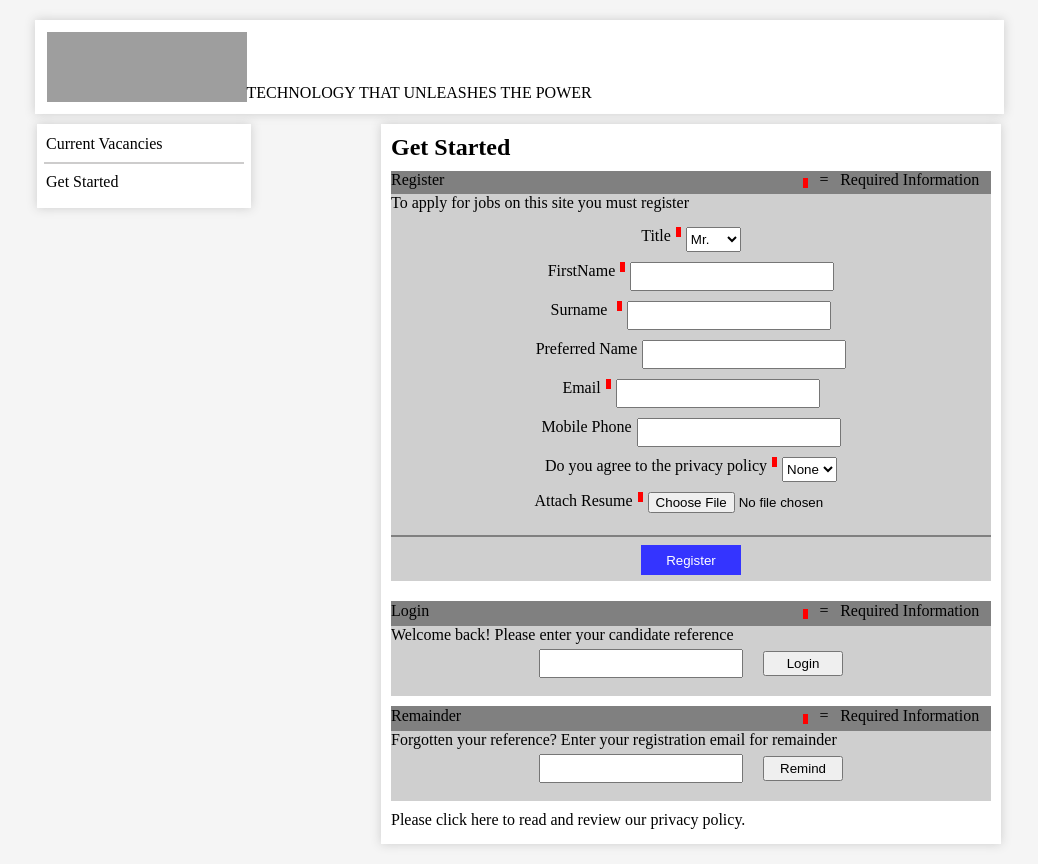
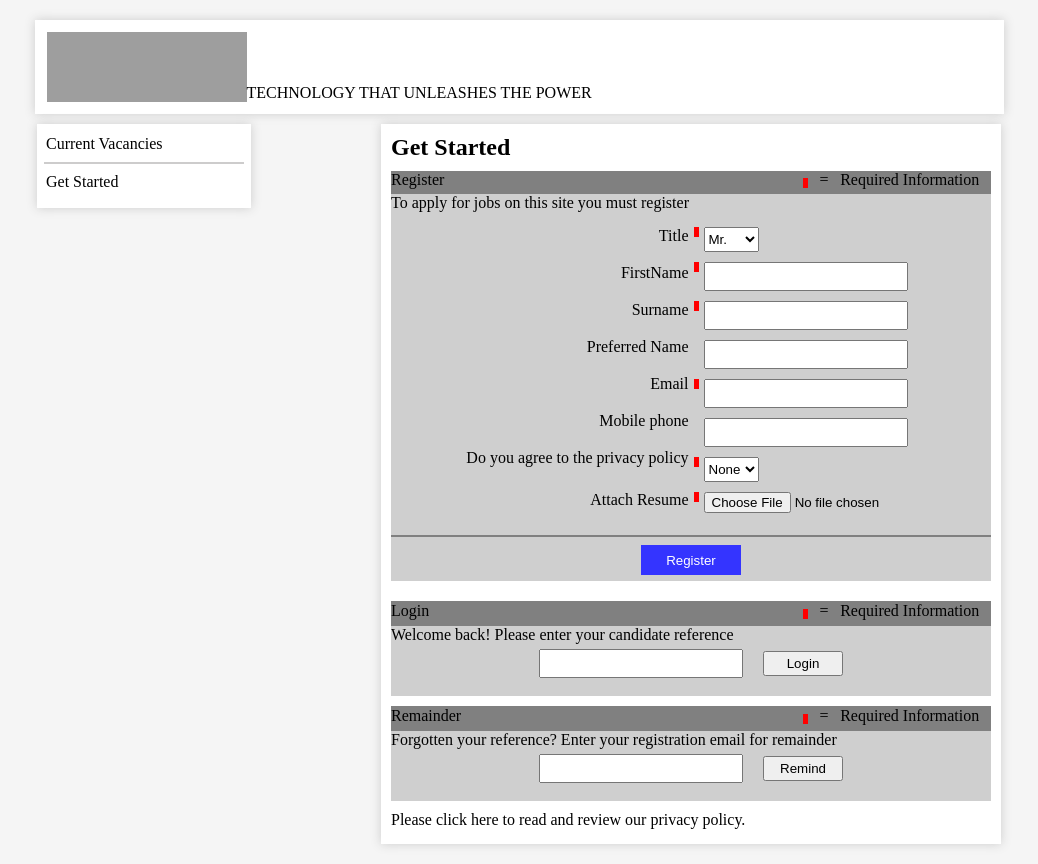
Before and after one commit to Chand-007/ApplicationForm, a React (Vite) app: page / in a window 1280 px wide. Shown: the whole page, without its empty margins (121-1159 px from the left). Built offline with nearby package versions, Linux system fonts and the light colour scheme; grey boxes are pictures that could not be loaded.

Commit message:
corrected application form settings

```diff
--- a/src/components/Container3.jsx
+++ b/src/components/Container3.jsx
@@ -19,68 +19,114 @@ export default function Container3(){
                 <p>To apply for jobs on this site you must register</p>
 
                 <div className="application-form">
-                <label>
-                    Title
+
+                    <div className="application-details">
+
+                        <div className="labels-all">
+                        <label>
+                            Title
+                        </label>
+                        <label>
+                            FirstName
+                        </label>
+                        <label>
+                            Surname
+                            <div className="bubble"></div>
+                        </label>
+                        <label>
+                            Preferred Name
+                        </label>
+                        <label>
+                            Email
+                        </label>
+                        <label>
+                            Mobile phone
+                        </label>
+                        <label>
+                            <p>Do you agree to the privacy policy</p>
+                        </label>
+                        <label>
+                            <p> Attach Resume</p>
+                         </label>
+                    </div>
+
+                    <div className='label-details'>
+
+
+                    <div className="label-one right-details">
+
                     <div className="red-color"></div>
                     <select name="title-selection">
                         <option value="Mr.">Mr.</option>
                         <option value="Mrs.">Mrs.</option>
                         <option value="Master">Master</option>
                     </select>
-                </label>
 
-                <label>
-                    FirstName
+                    </div>
+
+                    <div className='label-two right-details'>
                     <div className="red-color"></div>
                     <input type="text"/>
-                </label>
+                    </div>
 
-                <label>
-                    Surname
-                    <div className="bubble"></div>
+
+
+
+                     <div className='label-three right-details'>
                     <div className="red-color"></div>
                     <input type="text"/>
-                </label>
+                     </div>
 
 
-                <label>
-                    Preferred Name
-                    <input type="text"/>
-                </label>
 
 
-                <label>
-                    Email
+                    <div className='label-four right-details'>
+                        <input type="text"/>
+                    </div>
+
+
+
+
+                     <div className='label-five right-details'>
                     <div className="red-color"></div>
                     <input type="text"/>
-                </label>
+                     </div>
 
-                <label>
-                    Mobile Phone
-                    <input type="text"/>
-                </label>
+                    <div className='label-six right-details'>
+                        <input type="text"/>
+                    </div>
 
 
-                <label>
-                    <p>Do you agree to the privacy policy</p>
+                    <div className='label-seven right-details'>
                     <div className="red-color"></div>
                     <select name="privacy-policy-selection">
                         <option value="None">None</option>
                         <option value="Yes">Yes</option>
                         <option value="No">No</option>
                     </select>
-                </label>
+                    </div>
 
 
-                <label>
-                    <p>Attach Resume</p>
+
+
+                     <div className='label-eight right-details'>
                     <div className="red-color"></div>
                     <input type="file"/>
-                </label>
+                     </div>
 
-                <div className="grey-border"></div>
 
-                <button className="register-button">Register</button>
+                    </div>
+
+
+                    </div>
+
+
+
+
+
+                     <div className="grey-border"></div>
+
+                    <button className="register-button">Register</button>
               </div>
             </div>
 
--- a/src/main.jsx
+++ b/src/main.jsx
@@ -2,7 +2,6 @@ import { StrictMode } from 'react'
 import { createRoot } from 'react-dom/client'
 import App from './App.jsx'
 import './index.css'
-import TestContainer from './components/TestContainer.jsx'
 
 createRoot(document.getElementById('root')).render(
   <StrictMode>
--- a/src/styles/Container3.css
+++ b/src/styles/Container3.css
@@ -52,11 +52,39 @@
     align-items: center;
 }
 
-.application-form label{
+.labels-all{
+    width:300px;
+    height:inherit;
     display: flex;
+    flex-direction:column;
+    align-items: flex-end;
+    row-gap: 19px;
+}
+
+.label-details{
+    width:300px;
+    height:inherit;
+    display:flex;
+    flex-direction: column;
+    align-items: start;
+    margin-left: 5px;
+    row-gap: 10px;
+}
+
+.label-details .right-details{
+    display:flex;
     column-gap: 5px;
-    row-gap: 5px;
-    margin-bottom: 10px;
+}
+
+
+.label-four,.label-six{
+    margin-left:10px;
+}
+
+.application-details{
+    width:inherit;
+    height:300px;
+    display:flex;
 }
 
 .application-form input{
```
